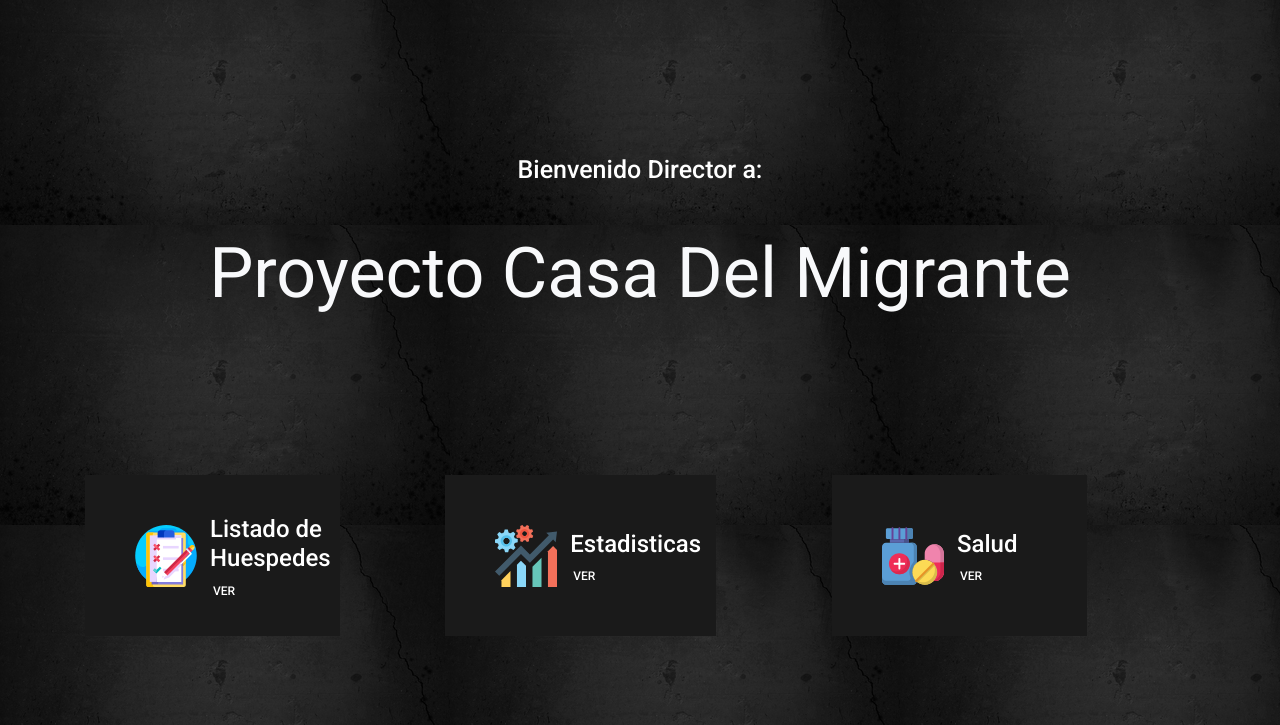
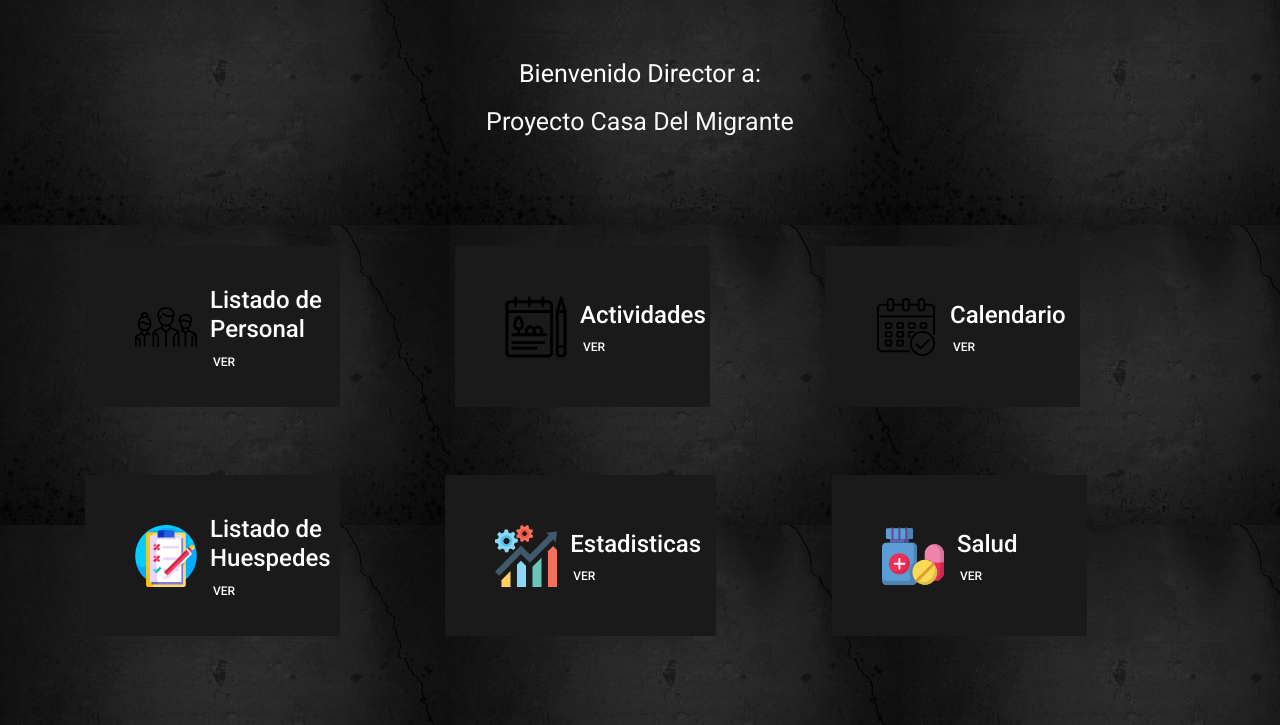
Before and after one commit to Dream-Logic/Proyecto_Casa_del_Migrante, a Laravel app: page /dire in a window 1280 px wide. Shown: the part 75-800 px from the top of the page. Run offline with Laravel 8, Linux system fonts and the light colour scheme; a user stored in the database is signed in; data comes from the database, SQL or seed files in the repository; some web fonts are replaced.

Commit message:
Botones
Diseño de botones

```diff
--- a/resources/views/director.blade.php
+++ b/resources/views/director.blade.php
@@ -25,8 +25,8 @@
         <div class="hero_slide">
             <div class="hero_slide_background" ></div>
             <div class="hero_slide_container d-flex flex-column align-items-center justify-content-center">
-                <div class="hero_slide_content text-center" style="height:400px ">
-                    <h6 style="color: white; font-size: 25px">Bienvenido Director a:</h6><p style="font-size: 70px; color: #f8f9fb"> Proyecto   Casa Del  Migrante</p>
+                <div class="hero_slide_content text-center" style="height:600px ">
+                    <n1 style="color: white; font-size: 25px">Bienvenido Director a:</n1><p style="font-size: 25px; color: #f8f9fb"> Proyecto   Casa Del  Migrante</p>
                 </div>
             </div>
         </div>
@@ -37,7 +37,7 @@
                 <div class="row">
                     <div class="col-lg-3 hero_box_col col-lg-auto" >
                         <a href="{{route('listado.director')}}" >
-                            <div class="hero_box d-flex  align-items-center justify-content-start ">
+                            <div class="hero_box d-flex  align-items-center justify-content-start">
                                 <img src="images/lista1.svg"  class="svg" alt="">
                                 <div class="hero_box_content">
                                     <h6 class="hero_box_title">Listado de Huespedes</h6>
@@ -72,6 +72,46 @@
                             </div>
                         </a>
                     </div>
+                    <div class="hero_boxes_inner">
+                    <div class="container">
+                        <div class="row">
+                    <div class="col-lg-3 hero_box_col">
+                        <br>
+                        <a href="{{route('listadoEmpleado.index')}}" >
+                            <div class="hero_box d-flex flex-row align-items-center justify-content-start">
+                                <img src="images/personal.svg" class="svg" alt="">
+                                <div class="hero_box_content">
+                                    <h6 class="hero_box_title">Listado de Personal</h6>
+                                    <a href="{{route('listadoEmpleado.index')}}" class="hero_box_link">Ver</a>
+                                </div>
+                            </div>
+                        </a>
+                    </div>
+
+                    <div class="col-lg-3 hero_box_col">
+                        <br>
+                        <a href="{{ route('actividades.admin')}}" >
+                            <div class="hero_box d-flex flex-row align-items-center justify-content-start col offset-4">
+                                <img src="images/actividades.svg" class="svg" alt="">
+                                <div class="hero_box_content">
+                                    <h6 class="hero_box_title">Actividades</h6>
+                                    <a href="{{ route('actividades.admin')}}" class="hero_box_link">Ver</a>
+                                </div>
+                            </div>
+                        </a>
+                    </div>
+                    <div class="col-lg-3 hero_box_col">
+                        <br>
+                        <a href="{{ asset('/Evento/index/') }}">
+                            <div class="hero_box d-flex flex-row align-items-center justify-content-start col offset-8">
+                                <img src="images/calendario.svg" class="svg" alt="">
+                                <div class="hero_box_content">
+                                    <h6 class="hero_box_title">Calendario</h6>
+                                    <a href="{{ asset('/Evento/index/') }}" class="hero_box_link">Ver</a>
+                                </div>
+                            </div>
+                        </a>
+                    </div>
                 </div>
             </div>
         </div>
```
Also changed, not shown: resources/views/SaludDirect.blade.php (+26 -14 lines), resources/views/salud.blade.php (+13 -7 lines).
